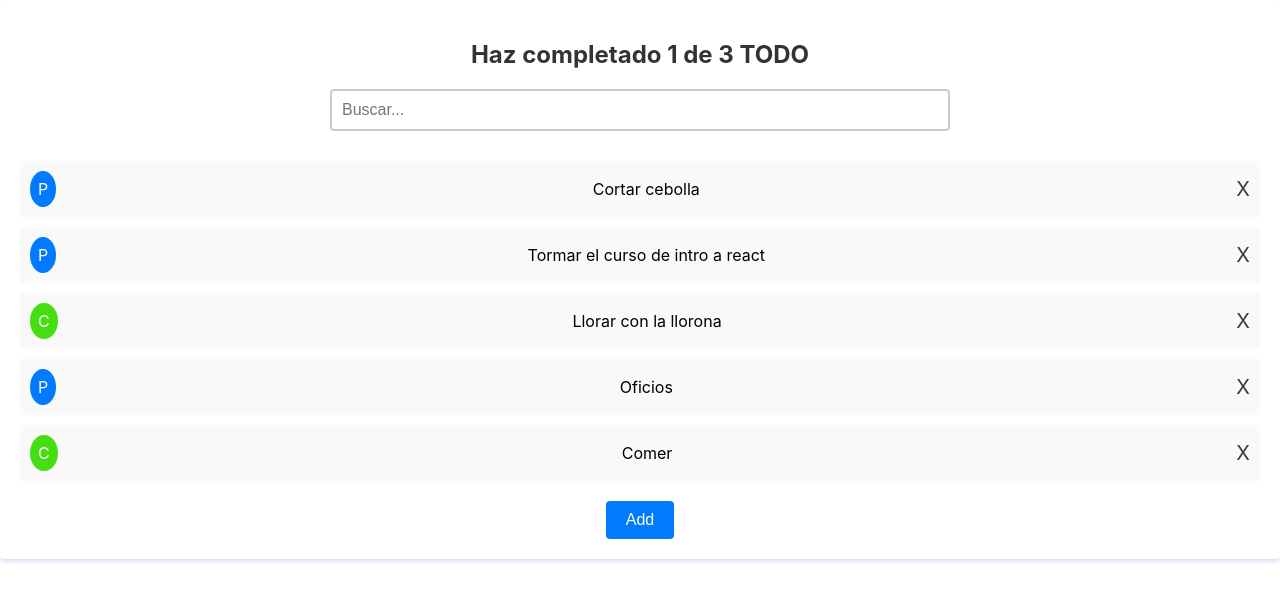
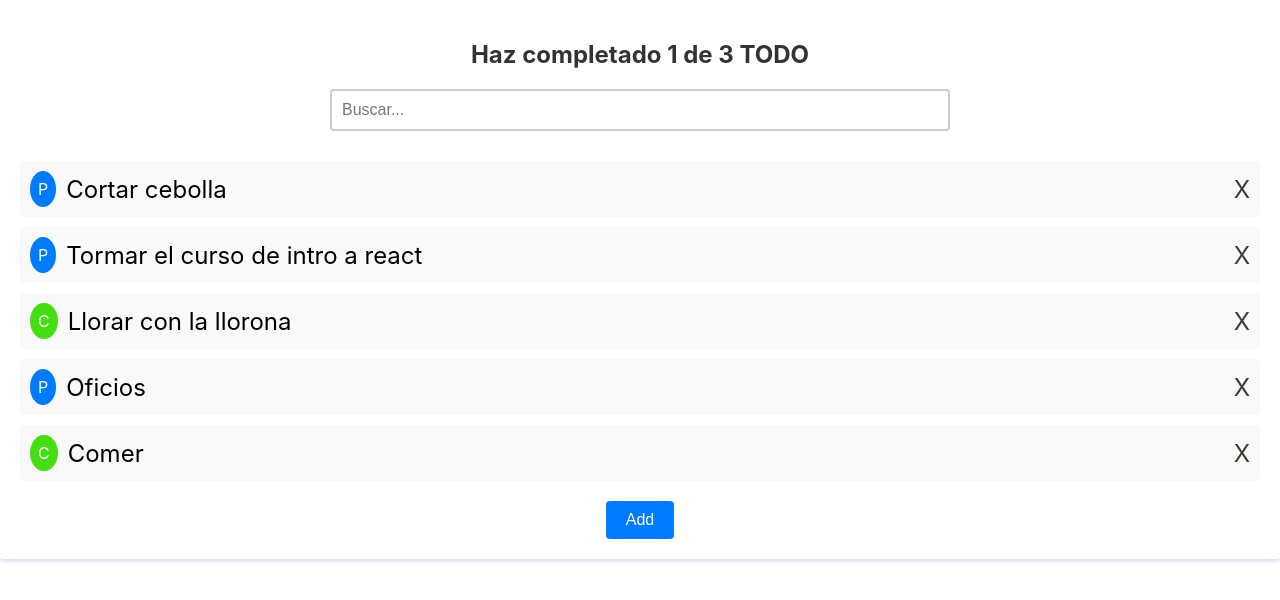
Before and after one commit to ckomalram/tasktodo, a React (Create React App) app: page / in a window 1280 px wide. Shown: the top 600 px of the page. Built offline with nearby package versions, Linux system fonts and the light colour scheme.

Commit message:
++ css todo item P

```diff
--- a/src/Styles/TodoItem.css
+++ b/src/Styles/TodoItem.css
@@ -1,6 +1,7 @@
 li {
     display: flex;
     align-items: center;
+    text-align: left;
     padding: 10px;
     margin-bottom: 10px;
     background-color: #f9f9f9;
@@ -10,25 +11,25 @@ li {
   li span:first-of-type {
     margin-right: 10px;
     padding: 8px;
-    /* background-color: #007bff; */
     color: #fff;
-    border-radius: 50%;
+    border-radius: 100%;
   }
 
   li p {
     flex: 1;
     margin: 0;
+    font-size: 1.5rem;
   }
 
   li span:last-of-type {
-    font-size: 20px;
+    font-size: 1.5rem;
     color: #3d3c32;
     cursor: pointer;
     margin-left: 10px;
   }
 
   li span:last-of-type:hover {
-    font-size: 25px;
+    font-size: 1.7rem;
     color: #f00400;
     cursor: pointer;
     margin-left: 10px;
```
